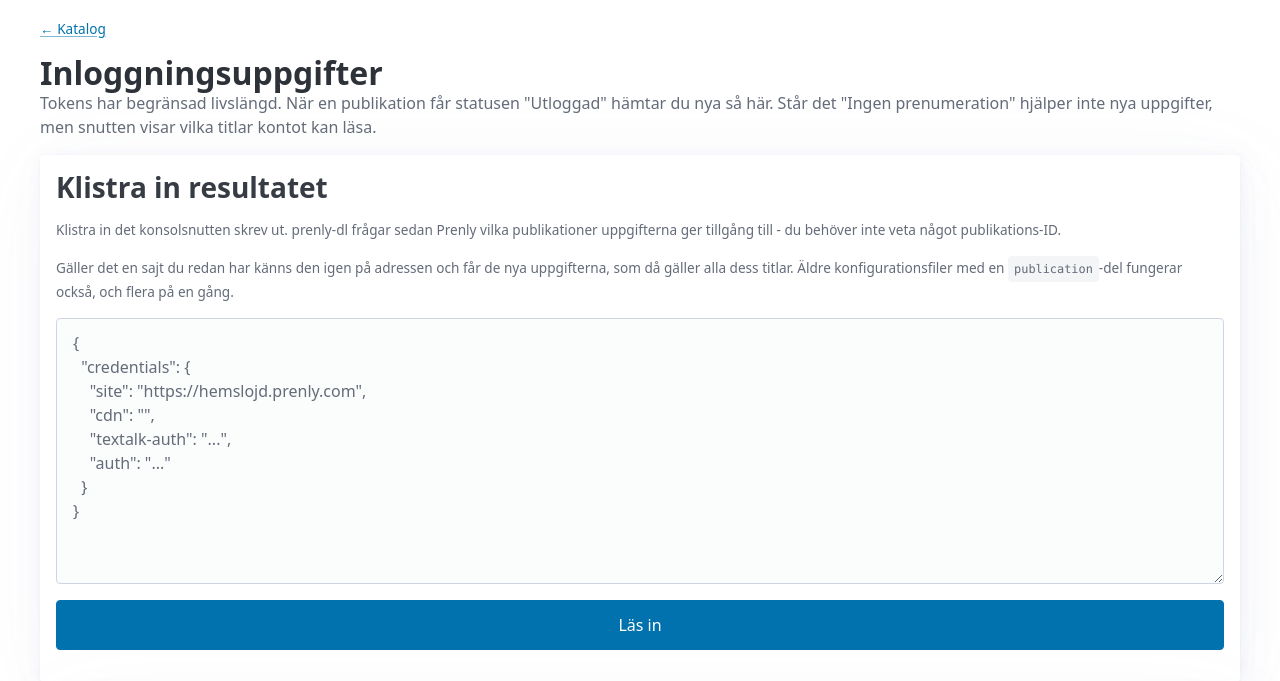
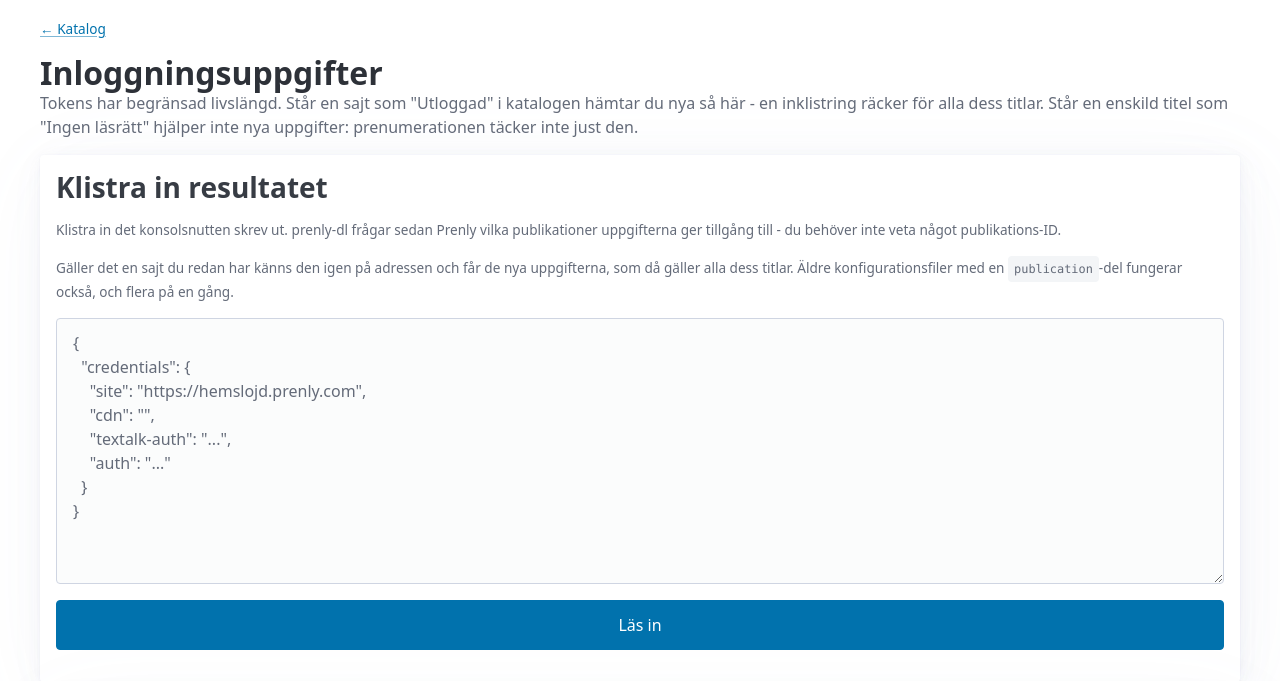
Before and after one commit to Armandur/prenly-dl, a FastAPI app: page /uppgifter in a window 1280 px wide. Shown: the part 88-769 px from the top of the page. Run offline with FastAPI, Linux system fonts and the light colour scheme.

Commit message:
Rätta ingressen på uppgiftssidan
Texten sade att snutten visar vilka titlar kontot kan läsa, men det gör
katalogen sedan snutten krympte till att bara hämta uppgifterna.

```diff
--- a/prenly_dl/web/templates/credentials.html
+++ b/prenly_dl/web/templates/credentials.html
@@ -5,9 +5,10 @@
 <hgroup>
   <h1>Inloggningsuppgifter</h1>
   <p>
-    Tokens har begränsad livslängd. När en publikation får statusen
-    "Utloggad" hämtar du nya så här. Står det "Ingen prenumeration" hjälper
-    inte nya uppgifter, men snutten visar vilka titlar kontot kan läsa.
+    Tokens har begränsad livslängd. Står en sajt som "Utloggad" i katalogen
+    hämtar du nya så här - en inklistring räcker för alla dess titlar. Står
+    en enskild titel som "Ingen läsrätt" hjälper inte nya uppgifter:
+    prenumerationen täcker inte just den.
   </p>
 </hgroup>
 
```
